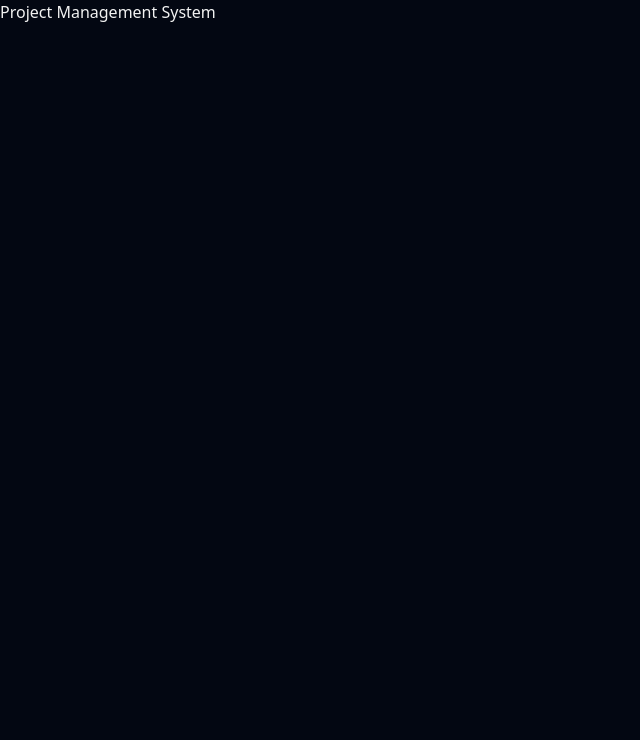
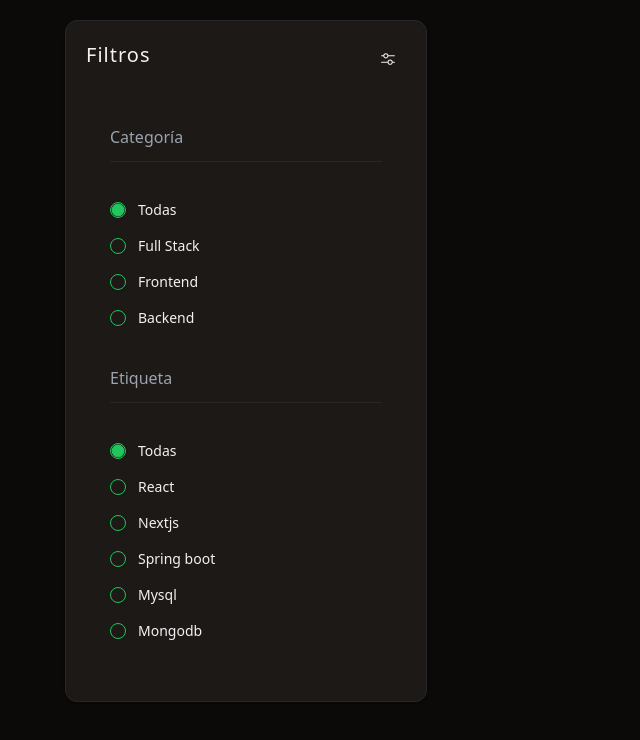
Before and after one commit to JohnnyBC2022/project-managment-system-frontend, a React (Vite) app: page / in a window 1280 px wide. Shown: the top 740 px of the page, without its empty margins (0-640 px from the left). Built offline with nearby package versions, Linux system fonts and the light colour scheme.

Commit message:
feat: filtersection created in ProjectList component

```diff
--- a/jsconfig.json
+++ b/jsconfig.json
@@ -5,6 +5,5 @@
     "paths": {
       "@/*": ["./src/*"]
     }
-    // ...
   }
 }
--- a/package.json
+++ b/package.json
@@ -10,10 +10,15 @@
     "preview": "vite preview"
   },
   "dependencies": {
+    "@radix-ui/react-icons": "^1.3.2",
+    "@radix-ui/react-label": "^2.1.1",
+    "@radix-ui/react-radio-group": "^1.2.2",
+    "@radix-ui/react-scroll-area": "^1.2.2",
     "@radix-ui/react-slot": "^1.1.1",
     "class-variance-authority": "^0.7.1",
     "clsx": "^2.1.1",
     "lucide-react": "^0.468.0",
+    "projectmanagementsystem-frontend": "file:",
     "react": "^18.3.1",
     "react-dom": "^18.3.1",
     "tailwind-merge": "^2.5.5",
--- a/src/App.jsx
+++ b/src/App.jsx
@@ -1,8 +1,10 @@
+import Home from "./pages/Home/Home"
+
 function App() {
 
   return (
     <>
-      <h1>Project Management System</h1>
+      <Home/>
     </>
   )
 }
--- /dev/null
+++ b/src/components/ui/card.jsx
@@ -0,0 +1,50 @@
+import * as React from "react"
+
+import { cn } from "@/lib/utils"
+
+const Card = React.forwardRef(({ className, ...props }, ref) => (
+  <div
+    ref={ref}
+    className={cn("rounded-xl border bg-card text-card-foreground shadow", className)}
+    {...props} />
+))
+Card.displayName = "Card"
+
+const CardHeader = React.forwardRef(({ className, ...props }, ref) => (
+  <div
+    ref={ref}
+    className={cn("flex flex-col space-y-1.5 p-6", className)}
+    {...props} />
+))
+CardHeader.displayName = "CardHeader"
+
+const CardTitle = React.forwardRef(({ className, ...props }, ref) => (
+  <div
+    ref={ref}
+    className={cn("font-semibold leading-none tracking-tight", className)}
+    {...props} />
+))
+CardTitle.displayName = "CardTitle"
+
+const CardDescription = React.forwardRef(({ className, ...props }, ref) => (
+  <div
+    ref={ref}
+    className={cn("text-sm text-muted-foreground", className)}
+    {...props} />
+))
+CardDescription.displayName = "CardDescription"
+
+const CardContent = React.forwardRef(({ className, ...props }, ref) => (
+  <div ref={ref} className={cn("p-6 pt-0", className)} {...props} />
+))
+CardContent.displayName = "CardContent"
+
+const CardFooter = React.forwardRef(({ className, ...props }, ref) => (
+  <div
+    ref={ref}
+    className={cn("flex items-center p-6 pt-0", className)}
+    {...props} />
+))
+CardFooter.displayName = "CardFooter"
+
+export { Card, CardHeader, CardFooter, CardTitle, CardDescription, CardContent }
--- /dev/null
+++ b/src/components/ui/label.jsx
@@ -0,0 +1,16 @@
+import * as React from "react"
+import * as LabelPrimitive from "@radix-ui/react-label"
+import { cva } from "class-variance-authority";
+
+import { cn } from "@/lib/utils"
+
+const labelVariants = cva(
+  "text-sm font-medium leading-none peer-disabled:cursor-not-allowed peer-disabled:opacity-70"
+)
+
+const Label = React.forwardRef(({ className, ...props }, ref) => (
+  <LabelPrimitive.Root ref={ref} className={cn(labelVariants(), className)} {...props} />
+))
+Label.displayName = LabelPrimitive.Root.displayName
+
+export { Label }
--- /dev/null
+++ b/src/components/ui/radio-group.jsx
@@ -0,0 +1,29 @@
+import * as React from "react"
+import * as RadioGroupPrimitive from "@radix-ui/react-radio-group"
+import { Circle } from "lucide-react"
+
+import { cn } from "@/lib/utils"
+
+const RadioGroup = React.forwardRef(({ className, ...props }, ref) => {
+  return (<RadioGroupPrimitive.Root className={cn("grid gap-2", className)} {...props} ref={ref} />);
+})
+RadioGroup.displayName = RadioGroupPrimitive.Root.displayName
+
+const RadioGroupItem = React.forwardRef(({ className, ...props }, ref) => {
+  return (
+    (<RadioGroupPrimitive.Item
+      ref={ref}
+      className={cn(
+        "aspect-square h-4 w-4 rounded-full border border-primary text-primary shadow focus:outline-none focus-visible:ring-1 focus-visible:ring-ring disabled:cursor-not-allowed disabled:opacity-50",
+        className
+      )}
+      {...props}>
+      <RadioGroupPrimitive.Indicator className="flex items-center justify-center">
+        <Circle className="h-3.5 w-3.5 fill-primary" />
+      </RadioGroupPrimitive.Indicator>
+    </RadioGroupPrimitive.Item>)
+  );
+})
+RadioGroupItem.displayName = RadioGroupPrimitive.Item.displayName
+
+export { RadioGroup, RadioGroupItem }
--- /dev/null
+++ b/src/components/ui/scroll-area.jsx
@@ -0,0 +1,38 @@
+import * as React from "react"
+import * as ScrollAreaPrimitive from "@radix-ui/react-scroll-area"
+
+import { cn } from "@/lib/utils"
+
+const ScrollArea = React.forwardRef(({ className, children, ...props }, ref) => (
+  <ScrollAreaPrimitive.Root
+    ref={ref}
+    className={cn("relative overflow-hidden", className)}
+    {...props}>
+    <ScrollAreaPrimitive.Viewport className="h-full w-full rounded-[inherit]">
+      {children}
+    </ScrollAreaPrimitive.Viewport>
+    <ScrollBar />
+    <ScrollAreaPrimitive.Corner />
+  </ScrollAreaPrimitive.Root>
+))
+ScrollArea.displayName = ScrollAreaPrimitive.Root.displayName
+
+const ScrollBar = React.forwardRef(({ className, orientation = "vertical", ...props }, ref) => (
+  <ScrollAreaPrimitive.ScrollAreaScrollbar
+    ref={ref}
+    orientation={orientation}
+    className={cn(
+      "flex touch-none select-none transition-colors",
+      orientation === "vertical" &&
+        "h-full w-2.5 border-l border-l-transparent p-[1px]",
+      orientation === "horizontal" &&
+        "h-2.5 flex-col border-t border-t-transparent p-[1px]",
+      className
+    )}
+    {...props}>
+    <ScrollAreaPrimitive.ScrollAreaThumb className="relative flex-1 rounded-full bg-border" />
+  </ScrollAreaPrimitive.ScrollAreaScrollbar>
+))
+ScrollBar.displayName = ScrollAreaPrimitive.ScrollAreaScrollbar.displayName
+
+export { ScrollArea, ScrollBar }
--- /dev/null
+++ b/src/constants/index.js
@@ -0,0 +1,13 @@
+export const tags = [
+  "Todas",
+  "React",
+  "Nextjs",
+  "Spring boot",
+  "Mysql",
+  "Mongodb",
+  "Angular",
+  "Postgresql",
+  "Python",
+  "Flask",
+  "Django",
+];
--- a/src/index.css
+++ b/src/index.css
@@ -137,7 +137,7 @@
   }
 
   .dark {
-    --background: 224 71.4% 4.1%;
+    --background: 20 14.3% 4.1%;
     --foreground: 0 0% 95%;
     --card: 24 9.8% 10%;
     --card-foreground: 0 0% 95%;
--- /dev/null
+++ b/src/pages/Home/Home.jsx
@@ -0,0 +1,12 @@
+import ProjectList from "../ProjectList/ProjectList"
+
+
+const Home = () => {
+  return (
+    <div>
+        <ProjectList/>
+    </div>
+  )
+}
+
+export default Home
--- /dev/null
+++ b/src/pages/ProjectList/ProjectList.jsx
@@ -0,0 +1,87 @@
+import { Button } from "@/components/ui/button";
+import { Card, CardContent } from "@/components/ui/card";
+import { Label } from "@/components/ui/label";
+import { RadioGroup, RadioGroupItem } from "@/components/ui/radio-group";
+import { ScrollArea } from "@/components/ui/scroll-area";
+import { MixerHorizontalIcon } from "@radix-ui/react-icons";
+import { tags } from "@/constants";
+
+const ProjectList = () => {
+  const handleFilterChange = (section, value) => {
+    console.log("value", value, section);
+  };
+
+  return (
+    <>
+      <div className="relative px-5 lg:px-0 lg:flex gap-5 justify-center py-5">
+        <section className="filterSection">
+          <Card className="p-5 sticky top-10">
+            <div className="flex justify-between lg:w-[20rem]">
+              <p className="text-xl tracking-wider">Filtros</p>
+              <Button variant="ghost" size="icon">
+                <MixerHorizontalIcon />
+              </Button>
+            </div>
+
+            <CardContent className="mt-5">
+              <ScrollArea className="space-y-7 h-[70vh]">
+                <div>
+                  <h1 className="pb-3 text-gray-400 border-b">Categoría</h1>
+                  <div className="pt-5">
+                    <RadioGroup
+                    className="space-y-3 pt-5"
+                      defaultValue="all"
+                      onValueChange={(value) => {
+                        handleFilterChange("category", value);
+                      }}
+                    >
+                      <div className="flex items-center gap-3">
+                        <RadioGroupItem value="all" id="r1" />
+                        <Label htmlFor="r1">Todas</Label>
+                      </div>
+                      <div className="flex items-center gap-3">
+                        <RadioGroupItem value="fullStack" id="r2" />
+                        <Label htmlFor="r2">Full Stack</Label>
+                      </div>
+                      <div className="flex items-center gap-3">
+                        <RadioGroupItem value="frontend" id="r3" />
+                        <Label htmlFor="r3">Frontend</Label>
+                      </div>
+                      <div className="flex items-center gap-3">
+                        <RadioGroupItem value="backend" id="r4" />
+                        <Label htmlFor="r4">Backend</Label>
+                      </div>
+                    </RadioGroup>
+                  </div>
+                </div>
+
+                <div className="pt-10">
+                  <h1 className="pb-3 text-gray-400 border-b">Etiqueta</h1>
+                  <div className="pt-5">
+                    <RadioGroup
+                    className="space-y-3 pt-5"
+                      defaultValue="Todas"
+                      onValueChange={(value) => {
+                        handleFilterChange("tag", value);
+                      }}
+                    >
+                      {tags.map((item) => (
+                        <div key={item} className="flex items-center gap-3 spacec-y-7">
+                          <RadioGroupItem value={item} id={`r-${item}`} />
+                          <Label htmlFor={`r-${item}`}>{item}</Label>
+                        </div>
+                      ))}
+                    </RadioGroup>
+                  </div>
+                </div>
+              </ScrollArea>
+            </CardContent>
+          </Card>
+        </section>
+        <section className="projectListSection w-full lg:w-[48rem]"></section>
+      </div>
+    </>
+  );
+};
+
+export default ProjectList;
--- a/tailwind.config.js
+++ b/tailwind.config.js
@@ -3,7 +3,7 @@ export default {
     darkMode: ["class"],
     content: [
     "./index.html",
-    "./src/**/*.{js, ts, jsx, tsx}"
+    "./src/**/*.{js,ts,jsx,tsx}"
   ],
   theme: {
   	extend: {
```
Also changed, not shown: 1 other file (tests, documents, lock files or other folders).
